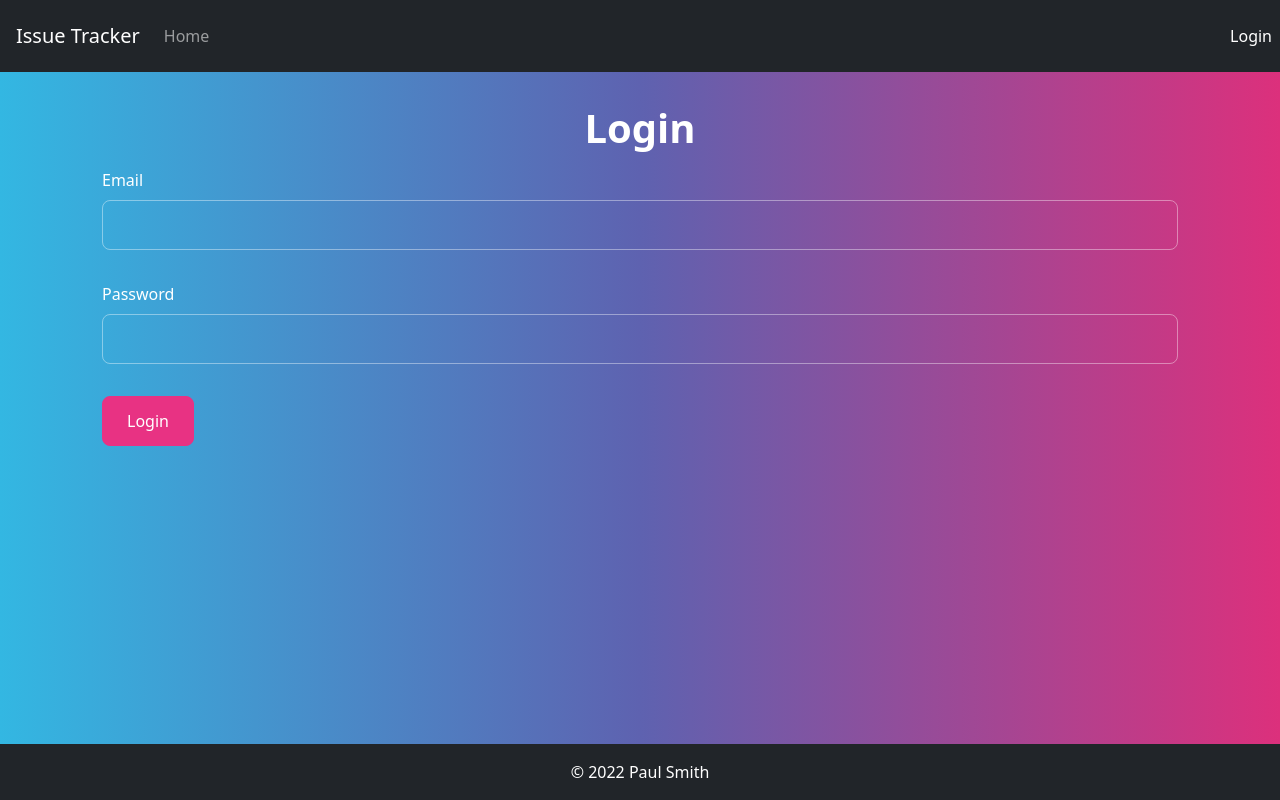
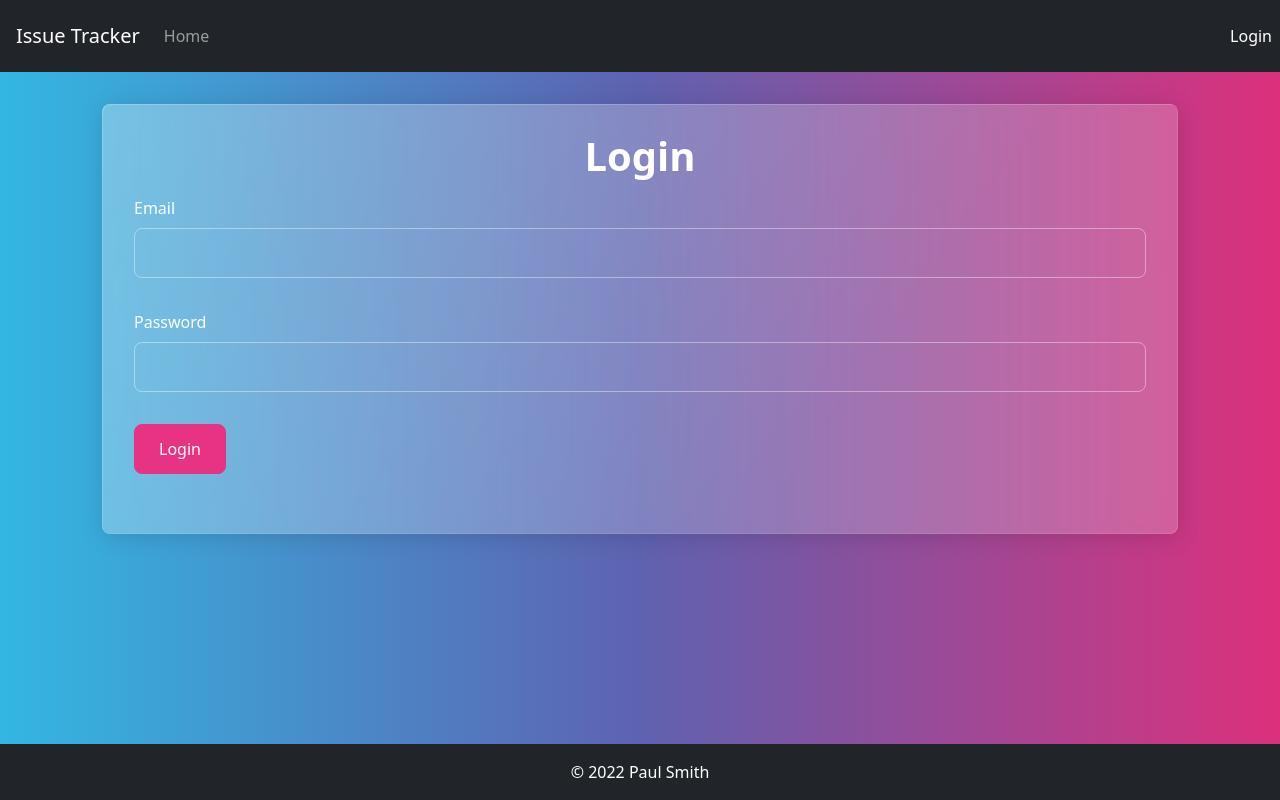
Before and after one commit to paulsmithkc/issue-tracker-frontend-react, a React (Create React App) app: page /login in a window 1280 px wide. Built offline with nearby package versions, Linux system fonts and the light colour scheme.

Commit message:
wrapping login form in a card

```diff
--- a/src/pages/LoginPage.js
+++ b/src/pages/LoginPage.js
@@ -16,10 +16,13 @@ function LoginPage({ onLogin }) {
   function onSubmit() {
     setSubmitted(true);
 
-    const promise = axios.post(`${process.env.REACT_APP_API_URL}/api/auth/login`, {
+    const promise = axios.post(
+      `${process.env.REACT_APP_API_URL}/api/auth/login`,
+      {
         email: email,
         password: password,
-    });
+      }
+    );
 
     promise.then((res) => {
       onLogin(res.data);
@@ -30,6 +33,8 @@ function LoginPage({ onLogin }) {
 
   return (
     <main id="LoginPage" className="container p-3">
+      <div className="card">
+        <div className="card-body">
           <h1 id="LoginHeader" className="text-center">
             Login
           </h1>
@@ -58,6 +63,8 @@ function LoginPage({ onLogin }) {
             />
             <SubmitRow onSubmit={onSubmit}>Login</SubmitRow>
           </form>
+        </div>
+      </div>
     </main>
   );
 }
```
Lines whose indentation alone changed are shown as unchanged.
